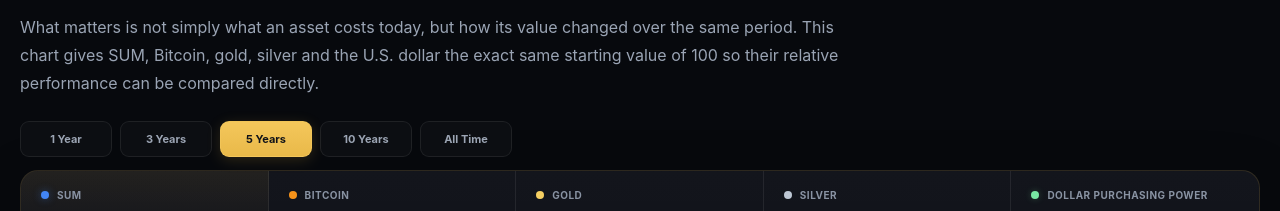
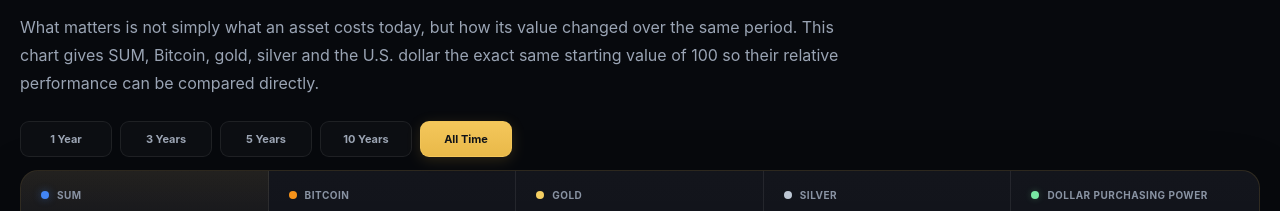
Before and after one commit to sumcoinlabs/sumcoinprice-react, a React (Vite) app: page / in a window 1280 px wide. Shown: the part 3972-4183 px from the top of the page. Built offline with nearby package versions, Linux system fonts and the light colour scheme; no server answers.

Commit message:
Default performance comparison to all time

```diff
--- a/src/ComparisonChart.tsx
+++ b/src/ComparisonChart.tsx
@@ -154,7 +154,7 @@ export default function ComparisonChart() {
     useRef<IChartApi | null>(null)
 
   const [range, setRange] =
-    useState<ComparisonRange>('5y')
+    useState<ComparisonRange>('all')
 
   const [result, setResult] =
     useState<ComparisonResponse | null>(null)
```
